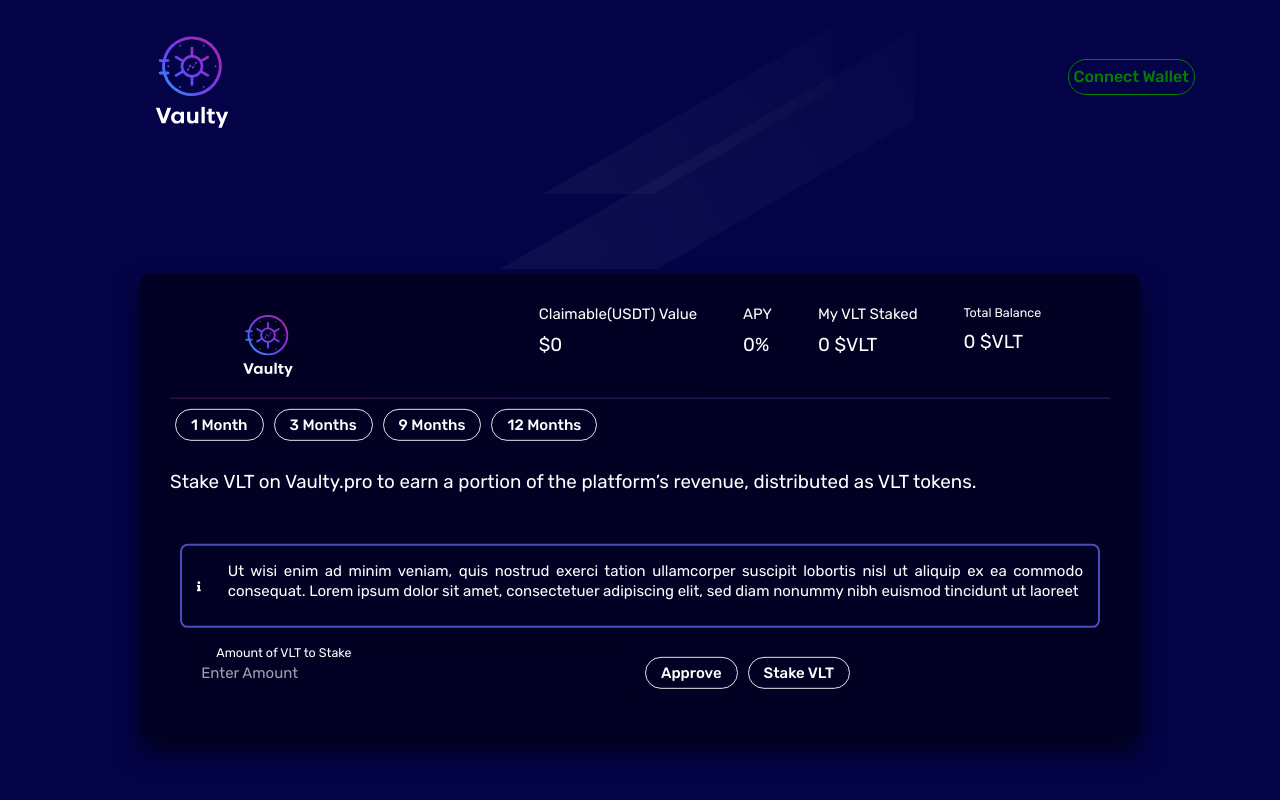
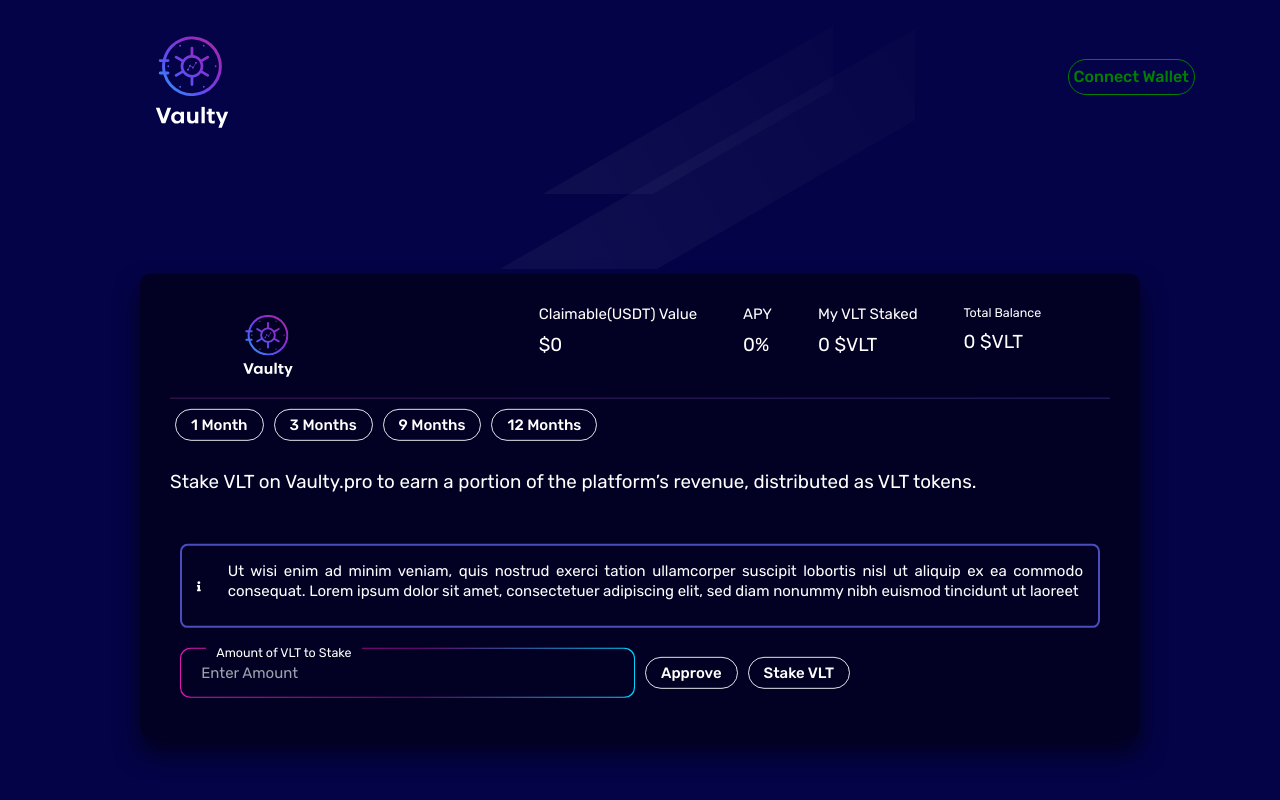
Before and after one commit to technical-channel/vaultystaking, a React (Create React App) app: page /airdrop in a window 1280 px wide. Shown: the top 800 px of the page. Built offline with nearby package versions, Linux system fonts and the light colour scheme; what @walletconnect/web3-provider would draw is missing.

Commit message:
Update index.css

```diff
--- a/src/index.css
+++ b/src/index.css
@@ -1,20 +1,30 @@
   body {
     margin: 0;
-  font-family: -apple-system, BlinkMacSystemFont, 'Segoe UI', 'Roboto', 'Oxygen',
-    'Ubuntu', 'Cantarell', 'Fira Sans', 'Droid Sans', 'Helvetica Neue',
+    font-family: -apple-system, BlinkMacSystemFont, "Segoe UI", "Roboto", "Oxygen",
+      "Ubuntu", "Cantarell", "Fira Sans", "Droid Sans", "Helvetica Neue",
       sans-serif;
     -webkit-font-smoothing: antialiased;
     -moz-osx-font-smoothing: grayscale;
   }
 
   code {
-  font-family: source-code-pro, Menlo, Monaco, Consolas, 'Courier New',
+    font-family: source-code-pro, Menlo, Monaco, Consolas, "Courier New",
       monospace;
   }
 
-a{
-  font-size:14px;
+  a {
+    font-size: 14px;
   }
-h1{
-  color:white
+  h1 {
+    color: white;
   }
+
+  .border-bg {
+    background: rgb(223, 22, 181);
+    background: linear-gradient(
+      90deg,
+      rgba(223, 22, 181, 1) 0%,
+      rgba(121, 9, 120, 1) 52%,
+      rgba(0, 212, 255, 1) 100%
+    );
+  }
```
Lines whose indentation alone changed are shown as unchanged.
